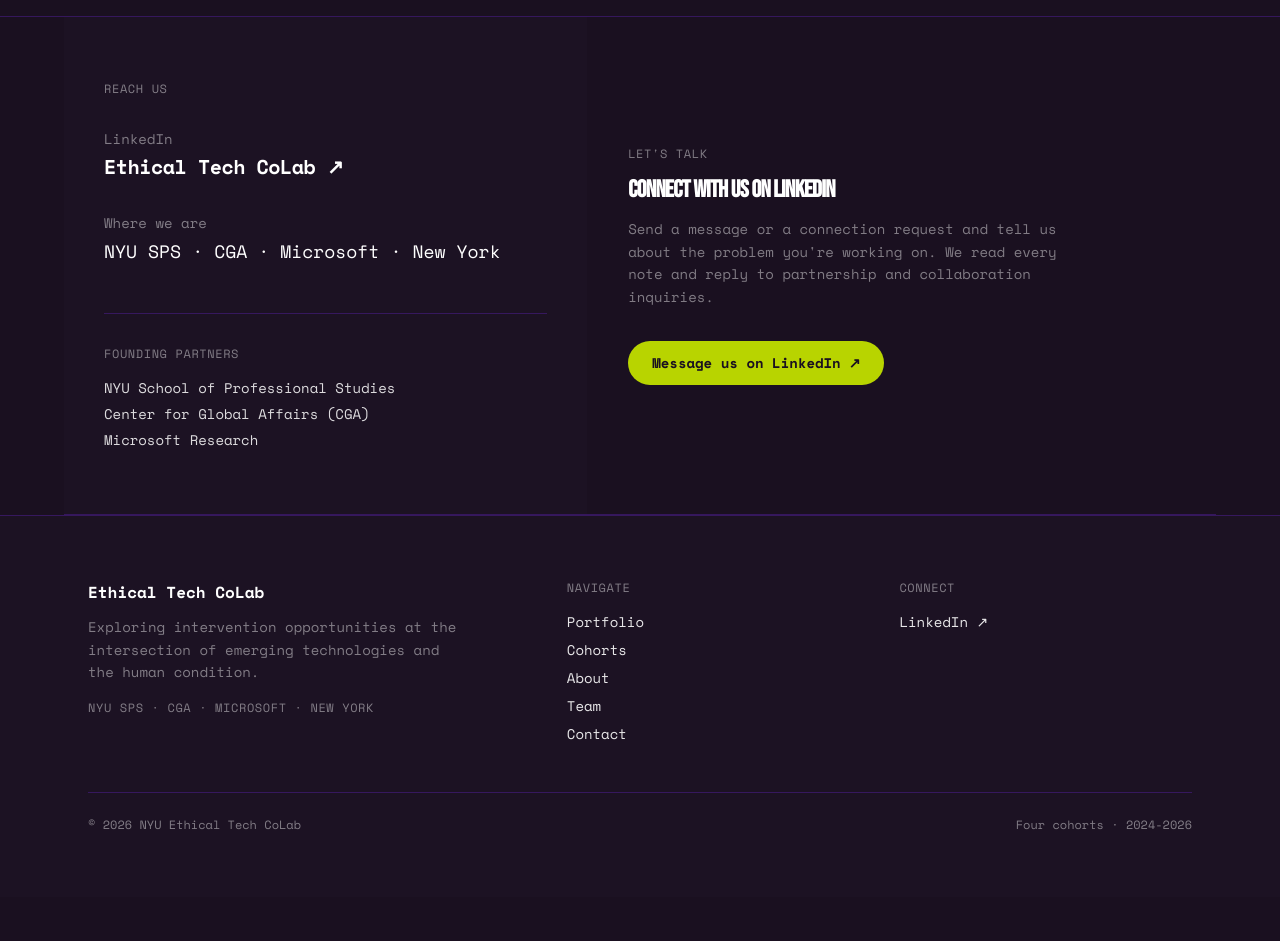
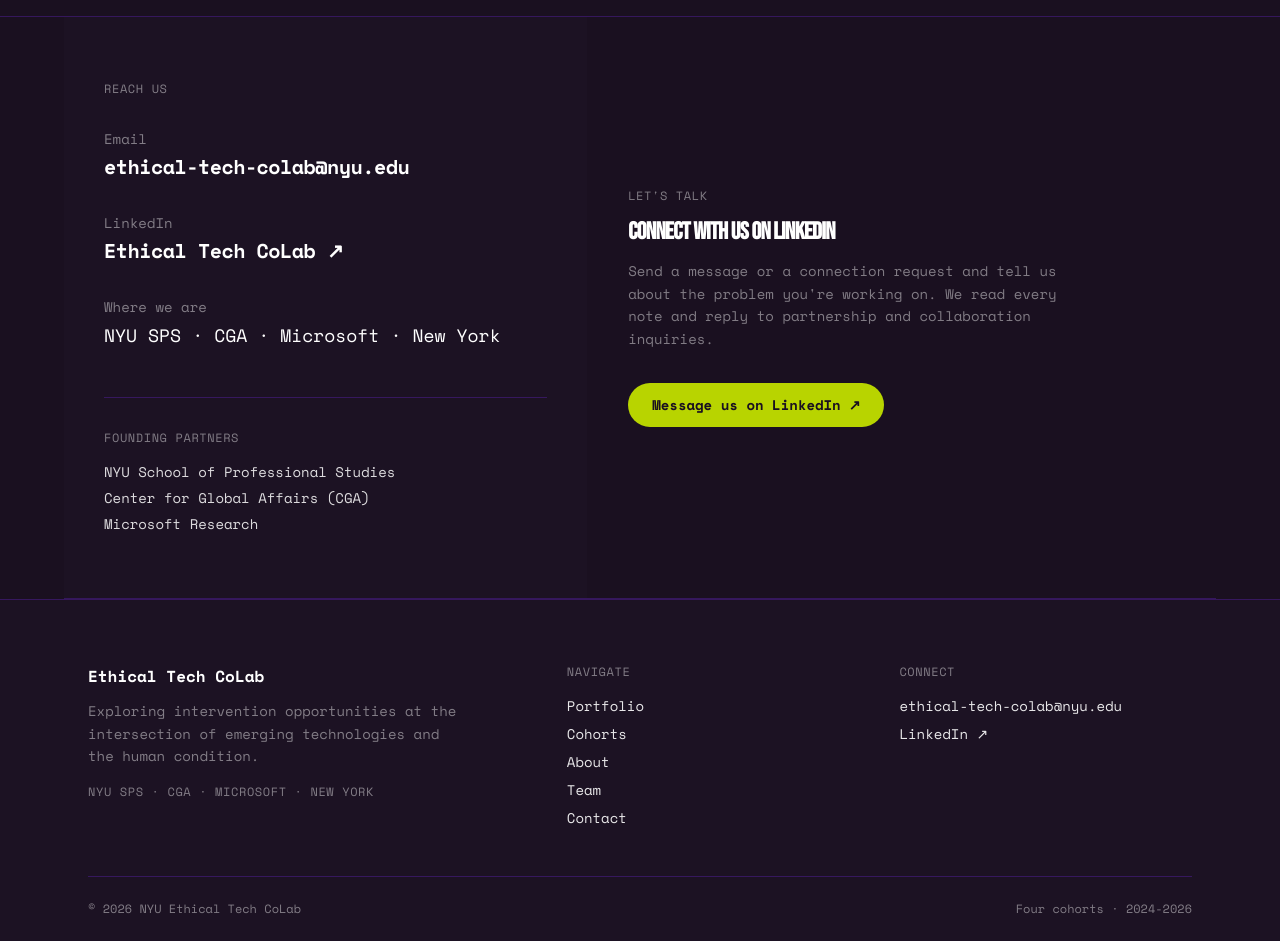
Before and after one commit to Ethical-Tech-CoLab/website, a Next.js app: page /contact in a window 1280 px wide. Shown: the part 460-1401 px from the top of the page. Before the commit the page ends 1357 px from the top, so only its background shows below. Built offline with nearby package versions, Linux system fonts and the light colour scheme.

Commit message:
Add lab contact email across Next.js app and static-site mirror
Lists ethical-tech-colab@nyu.edu above the LinkedIn link in the footer's
Connect section and the contact page's Reach us panel.

```diff
--- a/src/app/contact/page.tsx
+++ b/src/app/contact/page.tsx
@@ -30,6 +30,16 @@ export default function ContactPage() {
           <p className="text-xs uppercase tracking-wider text-muted">Reach us</p>
 
           <div className="mt-8 space-y-8">
+            <div>
+              <p className="text-sm text-muted">Email</p>
+              <a
+                href={`mailto:${site.email}`}
+                className="mt-1 inline-block text-xl font-semibold tracking-tight transition-colors hover:text-accent"
+              >
+                {site.email}
+              </a>
+            </div>
+
             <div>
               <p className="text-sm text-muted">LinkedIn</p>
               <a
--- a/src/app/page.tsx
+++ b/src/app/page.tsx
@@ -122,14 +122,22 @@ export default function Home() {
             We partner with institutions, agencies, and communities to prototype
             interventions that hold up outside the lab.
           </p>
+          <div className="mt-8 flex flex-wrap items-center gap-4">
             <a
               href={site.linkedin}
               target="_blank"
               rel="noopener noreferrer"
-            className="mt-8 inline-flex items-center gap-2 rounded-full bg-accent px-6 py-3 text-sm font-semibold text-background transition-opacity hover:opacity-90"
+              className="inline-flex items-center gap-2 rounded-full bg-accent px-6 py-3 text-sm font-semibold text-background transition-opacity hover:opacity-90"
             >
               Start a conversation <span aria-hidden>→</span>
             </a>
+            <a
+              href={`mailto:${site.email}`}
+              className="inline-flex items-center gap-2 rounded-full border border-border px-6 py-3 text-sm font-medium text-foreground transition-colors hover:border-accent hover:text-accent"
+            >
+              {site.email}
+            </a>
+          </div>
         </div>
       </section>
     </>
--- a/src/components/SiteFooter.tsx
+++ b/src/components/SiteFooter.tsx
@@ -39,6 +39,14 @@ export function SiteFooter() {
             <ul className="mt-4 space-y-2 text-sm">
               <li>
                 <a
+                  href={`mailto:${site.email}`}
+                  className="text-foreground/90 transition-colors hover:text-accent"
+                >
+                  {site.email}
+                </a>
+              </li>
+              <li>
+                <a
                   href={site.linkedin}
                   target="_blank"
                   rel="noopener noreferrer"
--- a/src/content/site.ts
+++ b/src/content/site.ts
@@ -7,6 +7,7 @@ export const site = {
   name: "Ethical Tech CoLab",
   tagline: "Emerging tech, human condition.",
   linkedin: "https://www.linkedin.com/company/ethical-tech-lab/",
+  email: "ethical-tech-colab@nyu.edu",
   partnersLine: "NYU SPS · CGA · Microsoft · New York",
   footerBlurb:
     "Exploring intervention opportunities at the intersection of emerging technologies and the human condition.",
--- a/static-site/about.html
+++ b/static-site/about.html
@@ -253,6 +253,7 @@
       <div class="footer-col">
         <p class="section-label">Connect</p>
         <ul>
+          <li><a href="mailto:ethical-tech-colab@nyu.edu">ethical-tech-colab@nyu.edu</a></li>
           <li><a href="https://www.linkedin.com/company/ethical-tech-lab/" target="_blank" rel="noopener noreferrer">LinkedIn ↗</a></li>
         </ul>
       </div>
--- a/static-site/cohorts.html
+++ b/static-site/cohorts.html
@@ -146,6 +146,7 @@
       <div class="footer-col">
         <p class="section-label">Connect</p>
         <ul>
+          <li><a href="mailto:ethical-tech-colab@nyu.edu">ethical-tech-colab@nyu.edu</a></li>
           <li><a href="https://www.linkedin.com/company/ethical-tech-lab/" target="_blank" rel="noopener noreferrer">LinkedIn ↗</a></li>
         </ul>
       </div>
--- a/static-site/contact.html
+++ b/static-site/contact.html
@@ -67,6 +67,10 @@
     <div class="contact-panel">
       <p class="section-label">Reach us</p>
       <div class="item">
+        <p class="k">Email</p>
+        <a class="v" href="mailto:ethical-tech-colab@nyu.edu">ethical-tech-colab@nyu.edu</a>
+      </div>
+      <div class="item">
         <p class="k">LinkedIn</p>
         <a class="v" href="https://www.linkedin.com/company/ethical-tech-lab/" target="_blank" rel="noopener noreferrer">Ethical Tech CoLab ↗</a>
       </div>
@@ -116,6 +120,7 @@
       <div class="footer-col">
         <p class="section-label">Connect</p>
         <ul>
+          <li><a href="mailto:ethical-tech-colab@nyu.edu">ethical-tech-colab@nyu.edu</a></li>
           <li><a href="https://www.linkedin.com/company/ethical-tech-lab/" target="_blank" rel="noopener noreferrer">LinkedIn ↗</a></li>
         </ul>
       </div>
--- a/static-site/index.html
+++ b/static-site/index.html
@@ -419,6 +419,7 @@
       <div class="footer-col">
         <p class="section-label">Connect</p>
         <ul>
+          <li><a href="mailto:ethical-tech-colab@nyu.edu">ethical-tech-colab@nyu.edu</a></li>
           <li><a href="https://www.linkedin.com/company/ethical-tech-lab/" target="_blank" rel="noopener noreferrer">LinkedIn ↗</a></li>
         </ul>
       </div>
--- a/static-site/portfolio.html
+++ b/static-site/portfolio.html
@@ -422,6 +422,7 @@
       <div class="footer-col">
         <p class="section-label">Connect</p>
         <ul>
+          <li><a href="mailto:ethical-tech-colab@nyu.edu">ethical-tech-colab@nyu.edu</a></li>
           <li><a href="https://www.linkedin.com/company/ethical-tech-lab/" target="_blank" rel="noopener noreferrer">LinkedIn ↗</a></li>
         </ul>
       </div>
--- a/static-site/team.html
+++ b/static-site/team.html
@@ -262,6 +262,7 @@
       <div class="footer-col">
         <p class="section-label">Connect</p>
         <ul>
+          <li><a href="mailto:ethical-tech-colab@nyu.edu">ethical-tech-colab@nyu.edu</a></li>
           <li><a href="https://www.linkedin.com/company/ethical-tech-lab/" target="_blank" rel="noopener noreferrer">LinkedIn ↗</a></li>
         </ul>
       </div>
```
Lines whose indentation alone changed are shown as unchanged.
